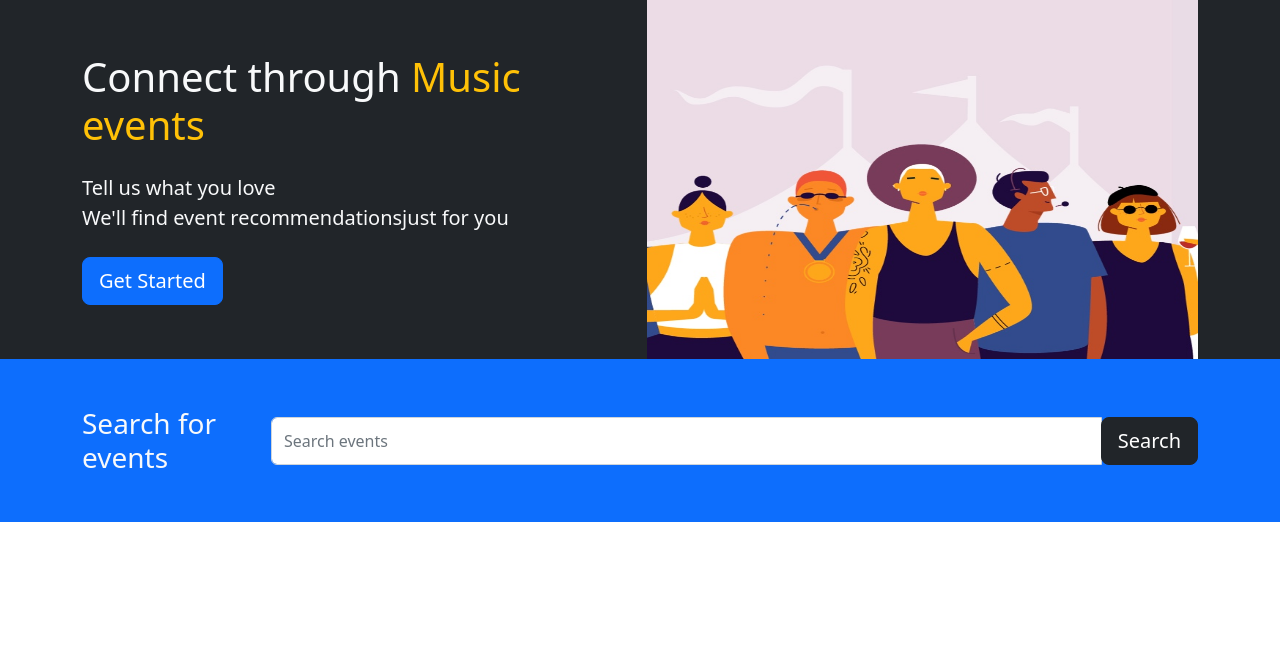
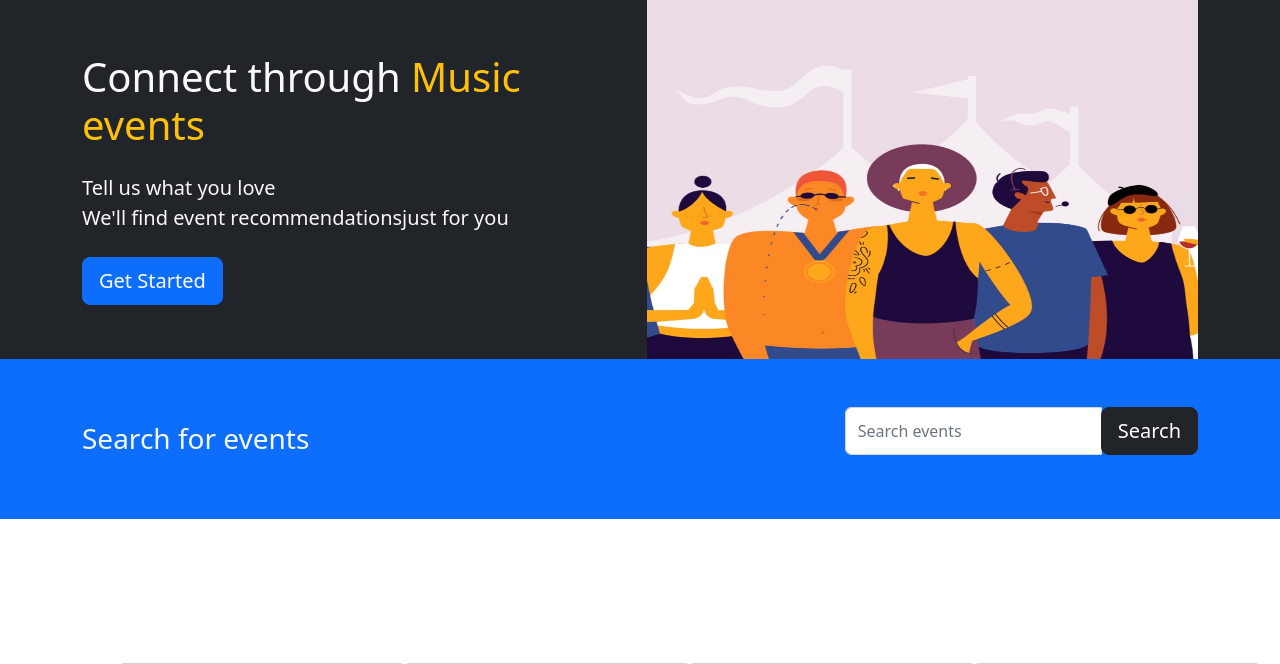
Before and after one commit to jwseo720414/iab207-ass3, a Flask app: page / in a window 1280 px wide. Shown: the part 57-721 px from the top of the page. Run offline with Flask 2, Linux system fonts and the light colour scheme; data comes from the database, SQL or seed files in the repository; both versions use the stored data as it was after the commit; some libraries are stand-ins or nearby versions.

Commit message:
search by title finished

```diff
--- a/Ass3 skeleton/projectfile/website/functions.py
+++ b/Ass3 skeleton/projectfile/website/functions.py
@@ -12,7 +12,7 @@
     # get the current path of the module file… store image file relative to this path
     BASE_PATH = os.path.dirname(__file__)
     # upload file location – directory of this file/static/image
-    upload_path = os.path.join(BASE_PATH, secure_filename(filename))
+    upload_path = os.path.join(BASE_PATH,'static/img/', secure_filename(filename))
     # store relative path in DB as image location in HTML is relative
     db_upload_path = secure_filename(filename)
     # save the file and return the db upload path
--- a/Ass3 skeleton/projectfile/website/templates/index.html
+++ b/Ass3 skeleton/projectfile/website/templates/index.html
@@ -28,12 +28,15 @@
         <div class="container">
             <div class="d-md-flex justify-content-between align-items-center">
                 <h3 class="mb-3 mb-md-0">Search for events</h3>
-                <div class="input-group news-input">
-                    <input type="text" class="form-control" placeholder="Search events" >
+                <form class="form-inline " action="{{url_for('main.search')}}">
+                  <div class="input-group news-input">
+                    <input type="text" name="search" class="form-control" placeholder="Search events" id="SearchForm">
+
                     <div class="input-group-append">
-                      <button class="btn btn-dark btn-lg" type="button">Search</button>
+                      <button class="btn btn-dark btn-lg" type="submit">Search</button>
                     </div>
                   </div>
+                </form>
             </div>
         </div>
 
--- a/Ass3 skeleton/projectfile/website/views.py
+++ b/Ass3 skeleton/projectfile/website/views.py
@@ -27,6 +27,15 @@
     event = Events.query.get_or_404(event_id)
     return render_template("detailPage.html", event=event, user=current_user)
 
+@bp.route('/search')
+def search():
+    if request.args['search']:
+        print(request.args['search'])
+        dest = "%" + request.args['search'] + '%'
+        events = Events.query.filter(Events.name.like(dest)).all()
+        return render_template('index.html', events=events, title='Home')
+    else:
+        return redirect(url_for('main.index'))
 
 @bp.route('/createevent', methods=['GET', 'POST'])
 @login_required
```
Also changed, not shown: Ass3 skeleton/projectfile/website/event7.avif (deleted), Ass3 skeleton/projectfile/website/mainpageimg.jpg (deleted), Ass3 skeleton/projectfile/website/sitedata.db, Ass3 skeleton/projectfile/website/static/img/sydney.jpg (added).
